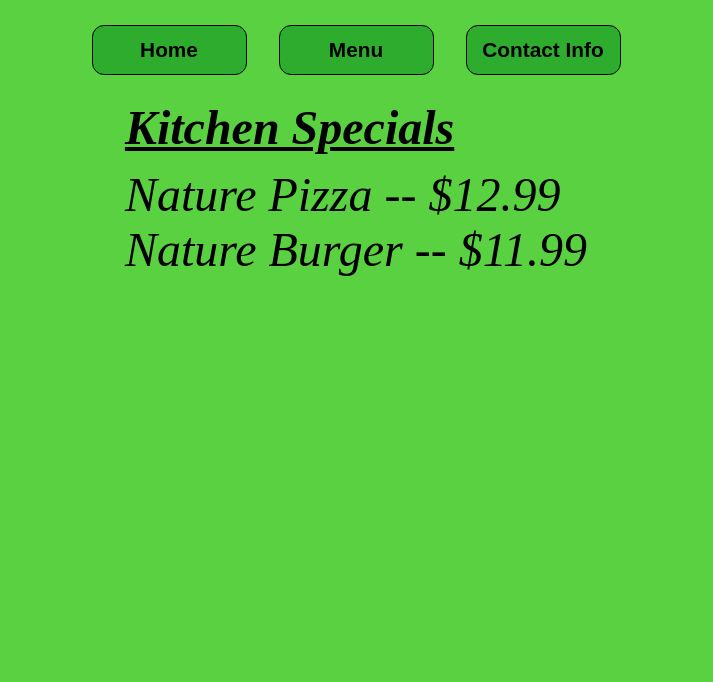
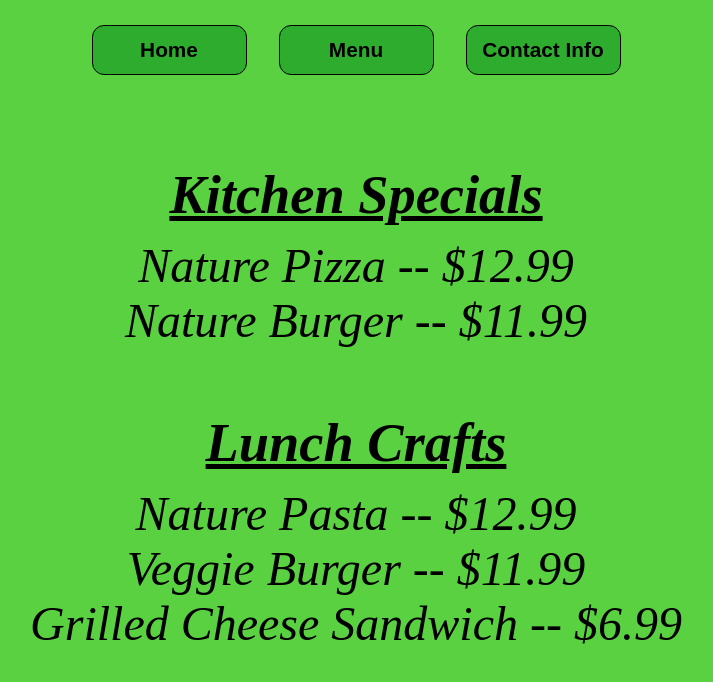
Before and after one commit to CameronTheDeveloper/restaurant-homepage, a website built with webpack: page dist/index.html in a window 1280 px wide. Both pictures are taken after a click on the button "Menu". Shown: the whole page, without its empty margins (284-997 px from the left). Built offline with nearby package versions, Linux system fonts and the light colour scheme.

Commit message:
Add menu.js lunch, align menu

```diff
--- a/src/menu.js
+++ b/src/menu.js
@@ -2,7 +2,12 @@ import './styles/menu.css';
 
 const pizza = createFood('Nature Pizza', 12.99);
 const burger = createFood('Nature Burger', 11.99);
-const specialsAr = [pizza, burger];
+let specialsAr = [pizza, burger];
+
+const pasta = createFood('Nature Pasta', 12.99);
+const veggieBurger = createFood('Veggie Burger', 11.99);
+const grillCheese = createFood('Grilled Cheese Sandwich', 6.99);
+let lunchAr = [pasta, veggieBurger, grillCheese];
 
 function createFood(foodName, foodPrice) {
     const displayFood = (specialsDiv) => {
@@ -18,19 +23,33 @@ const displayMenu = (content) => {
     const specialsDiv = document.createElement('div');
     const specialsTitle = document.createElement('div');
 
+    const lunchDiv = document.createElement('div');
+    const lunchTitle = document.createElement('div');
+
     content.innerHTML = '';
     specialsTitle.innerHTML = 'Kitchen Specials';
+    lunchTitle.innerHTML = 'Lunch Crafts';
+
 
     specialsDiv.classList.add('specials');
     specialsTitle.classList.add('title', 'specials');
+    lunchDiv.classList.add('lunch');
+    lunchTitle.classList.add('title', 'lunch');
 
     specialsDiv.appendChild(specialsTitle);
     content.appendChild(specialsDiv);
+    lunchDiv.appendChild(lunchTitle);
+    content.appendChild(lunchDiv);
+
     /* Display specials loop */
     for (let i = 0; i < specialsAr.length; i++) {
         specialsAr[i].displayFood(specialsDiv);
     }
 
+    for (let j = 0; j < lunchAr.length; j++) {
+        lunchAr[j].displayFood(lunchDiv);
+    }
+
 };
 
 export { displayMenu };
--- a/src/styles/menu.css
+++ b/src/styles/menu.css
@@ -1,6 +1,11 @@
+#content {
+    text-align: center;
+}
+
 .title {
-    font-size: 3rem;
+    font-size: 3.4rem;
     font-weight: bold;
     text-decoration: underline;
-    margin-bottom: 12px;
+    margin: 12px;
+    margin-top: 64px;
 }
```
Also changed, not shown: dist/main.js.
